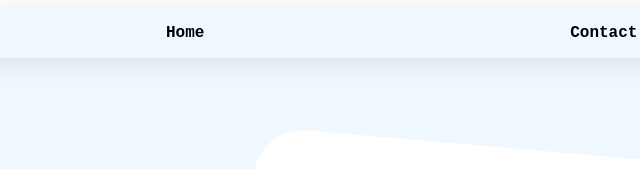
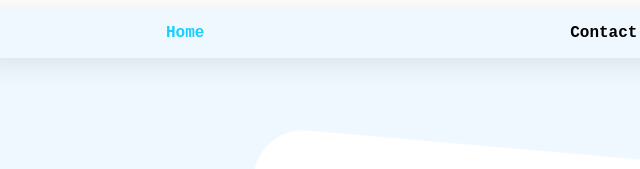
Before and after one commit to DenisV2112/M2_HTML_Exam, a plain HTML site: page components/contact.html in a window 1280 px wide. In both pictures the pointer is over the link "Home". Shown: the top 169 px of the page, 25-665 px from the left. Drawn offline with Linux system fonts and the light colour scheme.

Commit message:
Update contact.css

```diff
--- a/assets/styles/components/contact.css
+++ b/assets/styles/components/contact.css
@@ -60,6 +60,9 @@ display: flex
     grid-area: 5 / 1 / 4 / 5;
     align-items: center;
 }
+a:hover {
+  color: #19cdff;
+}
 @media(max-width:480px){
     .contact__card{
                 display: flex;
```
